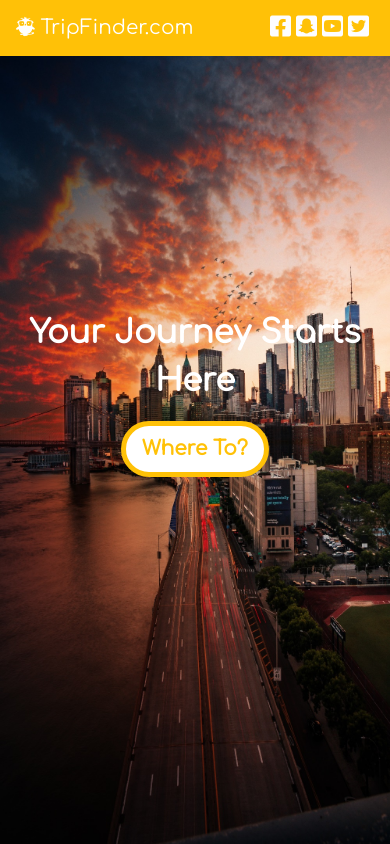
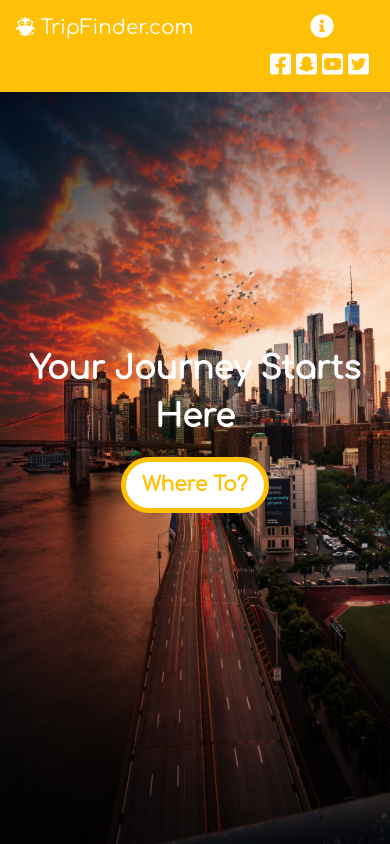
Before and after one commit to Code-Institute-Submissions/dbyrne87.github.io-1, a plain HTML site: page index.html in a window 390 px wide. Drawn offline with nearby package versions, Linux system fonts and the light colour scheme; some packages are replaced by stand-ins of ours; a web font is replaced by a local one.

Commit message:
Fixed info modal not displaying

```diff
--- a/index.html
+++ b/index.html
@@ -26,7 +26,7 @@
     <header>
       <nav class="navbar navbar-expand-lg navbar-dark bg-warning">
         <a class="navbar-brand" href="/index.html"> <i class="fab fa-earlybirds"></i>  TripFinder.com</a>
-        <a data-toggle="modal mr-auto" data-target="#modal-info"> <i class="fas fa-info-circle social-icon d-none d-sm-block"></i></a>
+        <a data-toggle="modal" data-target="#modal-info"> <i class="fas fa-info-circle social-icon"></i></a>
         <ul class="navbar-nav ml-auto">
           <li class="social-icons">
             <a class="social-icon" href="https://www.facebook.com/" target="_blank"><i class="fab fa-facebook-square"></i></a>
@@ -57,7 +57,7 @@
           </div>
           <div class="modalTitle" id="modal-info-body">
             <br>
-            <h2>TripFinder.com is simple website designed to allow users to easily search for their next holiday destination.</h2>
+            <h2>TripFinder.com is simple website designed to allow users to easily search for their next holiday destination. </h2>
             <hr>
             This website can be used to,
               <ul>
```
